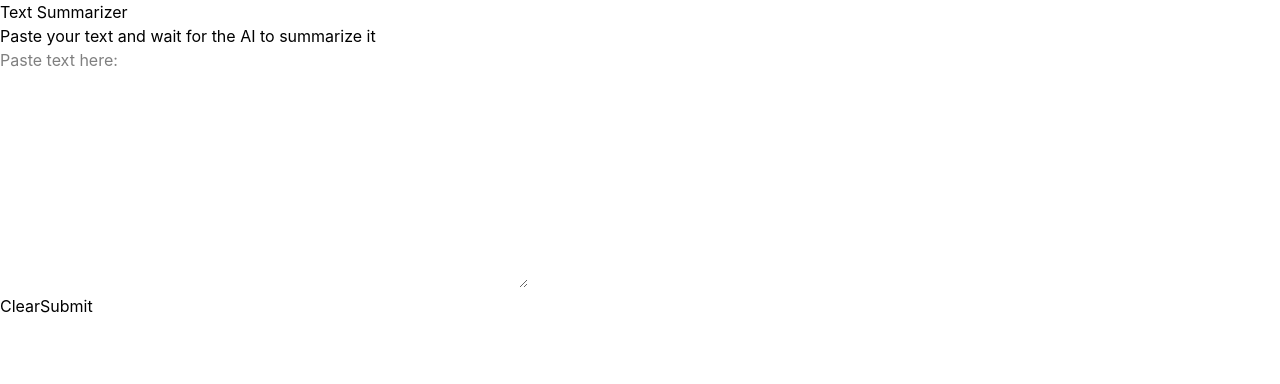
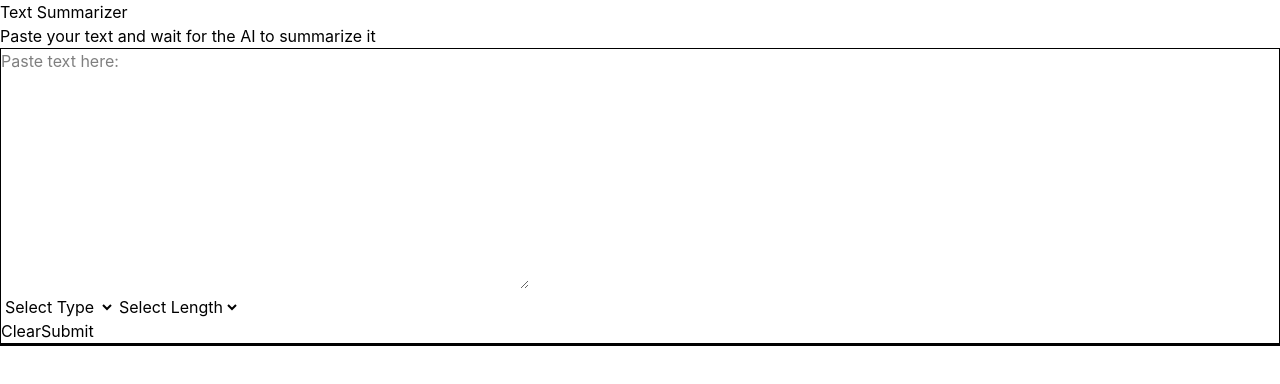
Before and after one commit to devesh7yadav/text-summarizer, a React app in the folder frontend/: page / in a window 1280 px wide. Shown: the top 384 px of the page. Built offline with nearby package versions, Linux system fonts and the light colour scheme; the HTML template or start-up script is replaced by a standard one.

Commit message:
Added dropdowns to change summary type (paragraph/bullet) and length, also updated prompt

```diff
--- a/frontend/src/MainPage.jsx
+++ b/frontend/src/MainPage.jsx
@@ -3,11 +3,15 @@ import { useState } from "react";
 function MainPage() {
 
     //Hooks
-    const [text, setText] = useState("");
+    const [formData, setFormData] = useState({
+        text: "",
+        type: "",
+        length: ""
+    });
     const [result, setResult] = useState(null);
 
     const handleChange = (e) => {
-        setText(e.target.value);
+        setFormData(e.target.value);
     }
 
     //Handles the submit and sends to backend
@@ -15,14 +19,16 @@ function MainPage() {
         e.preventDefault();
 
         //Checks for a empty field
-        if (text === ""){
-            setResult("Please enter some text.")
+        if (formData.text === "" || formData.type === "" || formData.length === ""){
+            setResult("Please fill all fields.")
         } else{
             const response = await fetch("http://localhost:5001/summarize", {
                 method: "POST",
                 headers: { "Content-Type": "application/json" },
                 body: JSON.stringify({
-                    text,
+                    text: formData.text,
+                    type: formData.type,
+                    length: formData.length
                 })
             });
 
@@ -39,28 +45,48 @@ function MainPage() {
 
     //Resets the textboxes
     const handleReset = () => {
-        setText("");
+        setFormData("");
         setResult("");
     }
 
     return (
-      <div>
+      <div className="grid grid-cols-1">
 
         <h1>Text Summarizer</h1>
         <h3>Paste your text and wait for the AI to summarize it</h3>
 
-        <div>
+        <div className="border">
             <form onSubmit={handleSubmit} onReset={handleReset}>
                 <div>
                     <textarea
                         id="input"
-                        value={text}
+                        value={formData.text}
                         onChange={handleChange}
                         rows={10}
                         cols={50}
                         placeholder="Paste text here: "
                     />
                 </div>
+
+                <select
+                    name="type"
+                    id="type"
+                >
+                    <option value="">Select Type</option>
+                    <option value="Paragraphs">Paragraph</option>
+                    <option value="Bullet Points">Bullet Points</option>
+                </select>
+
+                <select
+                    name="length"
+                    id="length"
+                >
+                    <option value="">Select Length</option>
+                    <option value="Short">Short</option>
+                    <option value="Medium">Medium</option>
+                    <option value="Long">Long</option>
+                </select>
+
 
                 <div>
                     <button type="reset">Clear</button>
@@ -70,10 +96,9 @@ function MainPage() {
         </div>
 
 
-        <div>
+        <div className="border">
             {result}
         </div>
-
 
       </div>
     )
```
Also changed, not shown: 1 other file (tests, documents, lock files or other folders).
